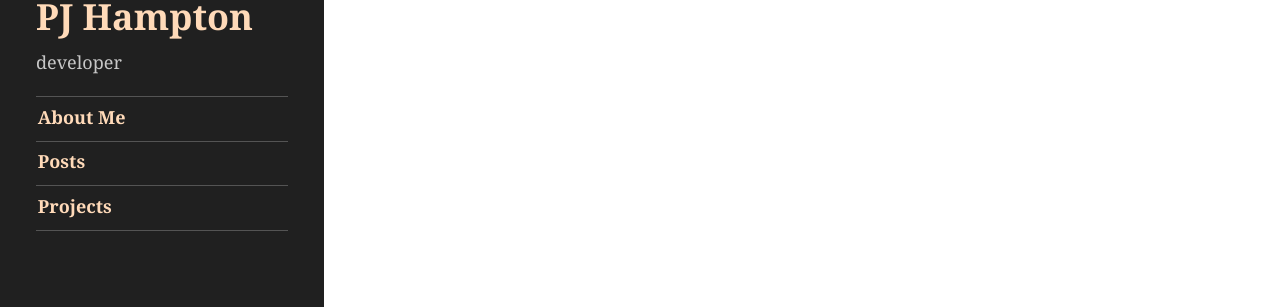
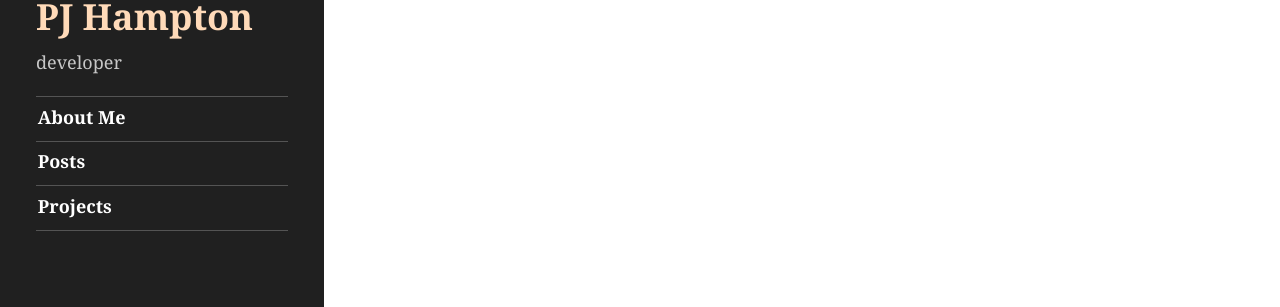
Before and after one commit to pjhampton/pjhampton.github.io, a Jekyll site: the page built from index.html, in a window 1280 px wide. Shown: the part 551-858 px from the top of the page. Built offline with Jekyll 4.4.1, drawn with Linux system fonts in a browser that asks for light colours; the list of posts is cut into pages by our own code.

Commit message:
Updated sidebar styling.

```diff
--- a/_sass/hydejack/_sidebar-essential.scss
+++ b/_sass/hydejack/_sidebar-essential.scss
@@ -23,7 +23,7 @@
   margin-left: -0.5rem;
 
   /* Sidebar links */
-  a {
+  h1 a {
     color: #ffdab9;
 
     &:hover {
@@ -35,6 +35,11 @@
     list-style: none;
     padding-left: 0;
   }
+
+  a {
+    color: white;
+  }
+
 }
 
 .sidebar-sticky {
```
